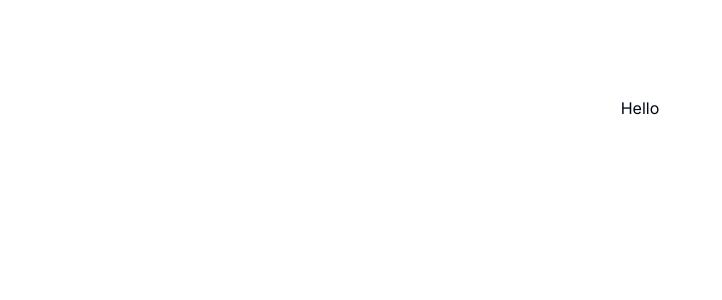
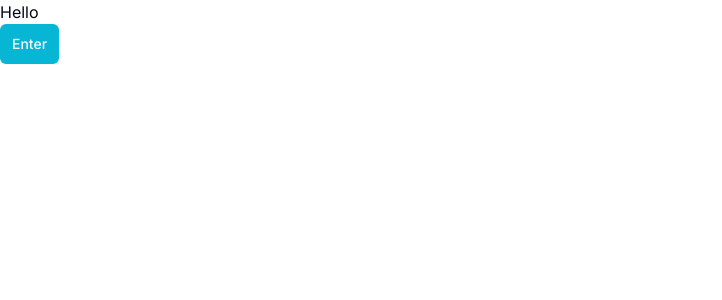
Before and after one commit to NurkaAmre/nomad, a Next.js app: page / in a window 1280 px wide. Shown: the top 300 px of the page, without its empty margins (0-722 px from the left). Built offline with nearby package versions, Linux system fonts and the light colour scheme.

Commit message:
Add shadcn btn

```diff
--- a/app/page.tsx
+++ b/app/page.tsx
@@ -1,9 +1,11 @@
 import Image from 'next/image'
+import { Button } from '@/components/UI/button'
 
 export default function Home() {
   return (
-    <main className="flex min-h-screen flex-col items-center justify-between p-24">
-     <h1>Hello</h1>
+    <main className="">
+      <h1>Hello</h1>
+      <Button className='bg-cyan-500 px-3'>Enter</Button>
     </main>
   )
 }
--- /dev/null
+++ b/components/UI/button.tsx
@@ -0,0 +1,56 @@
+import * as React from "react"
+import { Slot } from "@radix-ui/react-slot"
+import { cva, type VariantProps } from "class-variance-authority"
+
+import { cn } from "@/lib/utils"
+
+const buttonVariants = cva(
+  "inline-flex items-center justify-center whitespace-nowrap rounded-md text-sm font-medium ring-offset-background transition-colors focus-visible:outline-none focus-visible:ring-2 focus-visible:ring-ring focus-visible:ring-offset-2 disabled:pointer-events-none disabled:opacity-50",
+  {
+    variants: {
+      variant: {
+        default: "bg-primary text-primary-foreground hover:bg-primary/90",
+        destructive:
+          "bg-destructive text-destructive-foreground hover:bg-destructive/90",
+        outline:
+          "border border-input bg-background hover:bg-accent hover:text-accent-foreground",
+        secondary:
+          "bg-secondary text-secondary-foreground hover:bg-secondary/80",
+        ghost: "hover:bg-accent hover:text-accent-foreground",
+        link: "text-primary underline-offset-4 hover:underline",
+      },
+      size: {
+        default: "h-10 px-4 py-2",
+        sm: "h-9 rounded-md px-3",
+        lg: "h-11 rounded-md px-8",
+        icon: "h-10 w-10",
+      },
+    },
+    defaultVariants: {
+      variant: "default",
+      size: "default",
+    },
+  }
+)
+
+export interface ButtonProps
+  extends React.ButtonHTMLAttributes<HTMLButtonElement>,
+    VariantProps<typeof buttonVariants> {
+  asChild?: boolean
+}
+
+const Button = React.forwardRef<HTMLButtonElement, ButtonProps>(
+  ({ className, variant, size, asChild = false, ...props }, ref) => {
+    const Comp = asChild ? Slot : "button"
+    return (
+      <Comp
+        className={cn(buttonVariants({ variant, size, className }))}
+        ref={ref}
+        {...props}
+      />
+    )
+  }
+)
+Button.displayName = "Button"
+
+export { Button, buttonVariants }
--- a/package.json
+++ b/package.json
@@ -9,6 +9,7 @@
     "lint": "next lint"
   },
   "dependencies": {
+    "@radix-ui/react-slot": "^1.0.2",
     "class-variance-authority": "^0.7.0",
     "clsx": "^2.0.0",
     "lucide-react": "^0.298.0",
```
Also changed, not shown: 1 other file (tests, documents, lock files or other folders).
